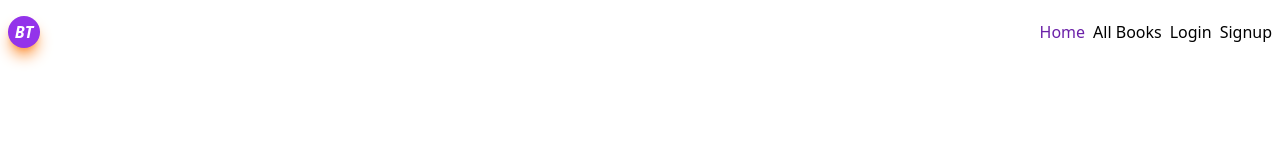
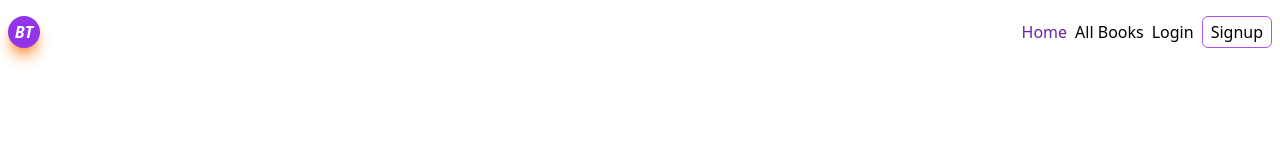
Before and after one commit to bilashism/booitooi, a React (Vite) app: page / in a window 1280 px wide. Shown: the top 160 px of the page. Built offline with nearby package versions, Linux system fonts and the light colour scheme; no server answers.

Commit message:
feat: upadated signup button

```diff
--- a/src/layouts/Navbar.tsx
+++ b/src/layouts/Navbar.tsx
@@ -39,7 +39,10 @@ export const Navbar = () => {
                   </NavLink>
                 </li>
                 <li className="hover:underline underline-offset-8 hover:text-purple-600 transition-colors active:text-purple-800">
-                  <NavLink to="/signup" className="[&.active]:text-purple-800">
+                  <NavLink
+                    to="/signup"
+                    className="[&.active]:text-purple-800 border border-purple-500 rounded-md px-2 py-1"
+                  >
                     Signup
                   </NavLink>
                 </li>
```
